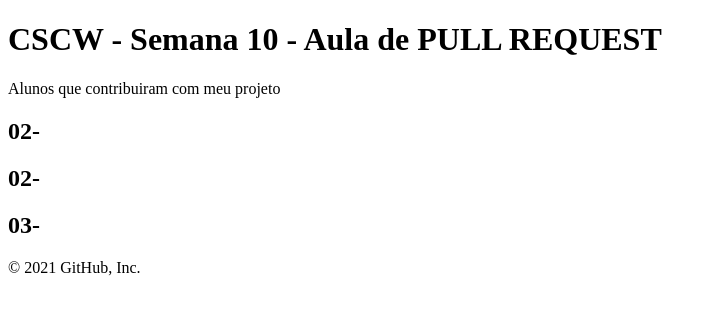
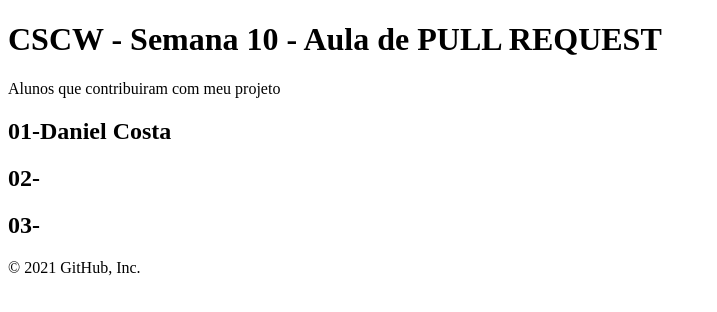
Before and after one commit to RenanLTostes/renan.2021.1.cscw.pullrequest, a plain HTML site: page index.html in a window 1280 px wide. Shown: the whole page, without its empty margins (0-717 px from the left). Drawn offline with Linux system fonts and the light colour scheme.

Commit message:
correcao

```diff
--- a/index.html
+++ b/index.html
@@ -4,7 +4,7 @@
 
 <h1>CSCW - Semana 10 - Aula de PULL REQUEST</h1>
 <p>Alunos que contribuiram com meu projeto</p>
-<h2>02-</h2>
+<h2>01-Daniel Costa</h2>
 <h2>02-</h2>
 <h2>03-</h2>
 
```
